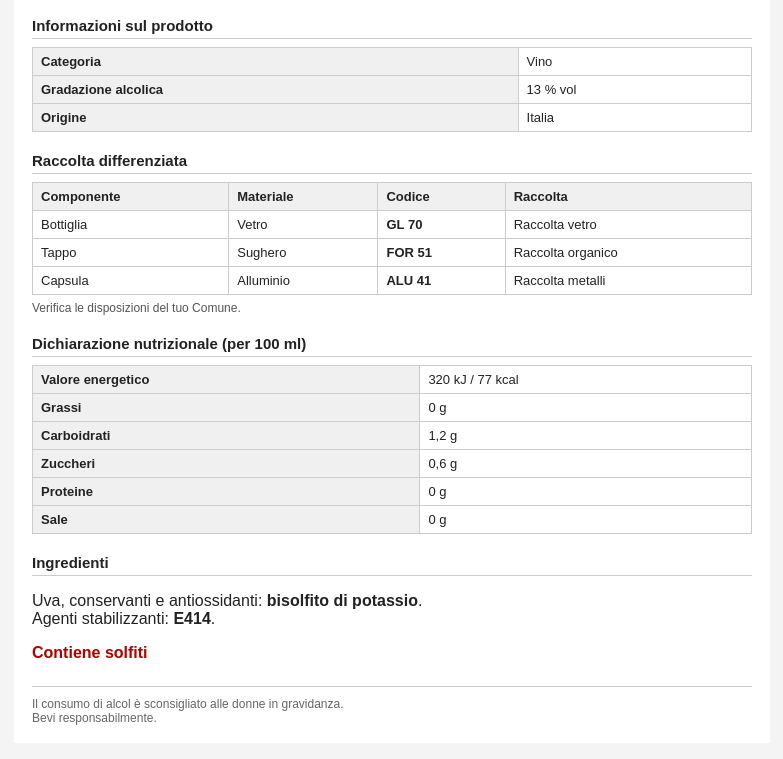
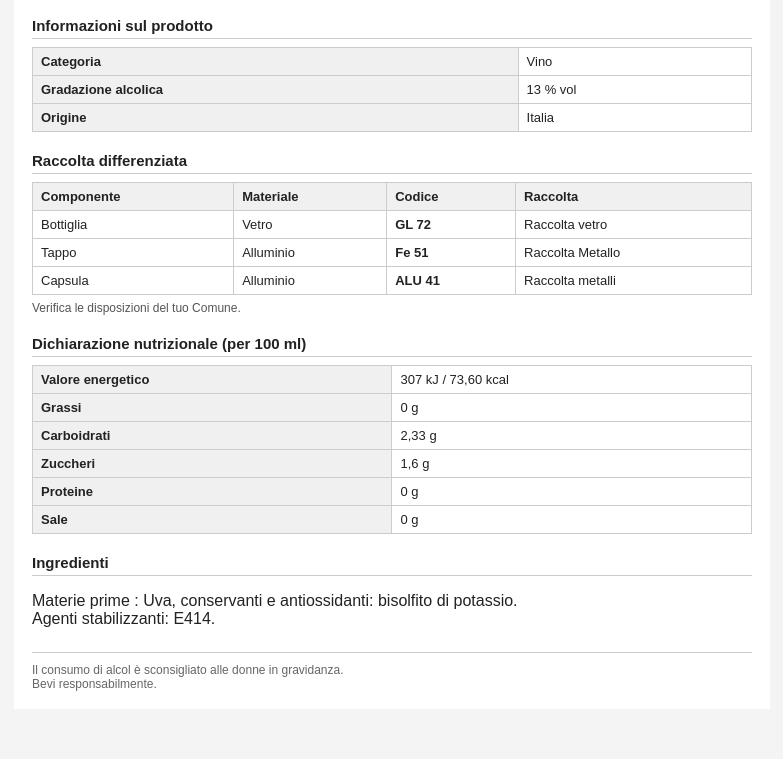
Before and after one commit to raspavincenzo/EtichettaDigitale, a plain HTML site: page index.html in a window 1280 px wide. Shown: the part 94-853 px from the top of the page, without its empty margins (248-1031 px from the left). After the commit the page ends 819 px from the top, so only its background shows below. Drawn offline with Linux system fonts and the light colour scheme.

Commit message:
Update index.html

```diff
--- a/index.html
+++ b/index.html
@@ -125,14 +125,14 @@ table th {
       <tr>
         <td>Bottiglia</td>
         <td>Vetro</td>
-        <td><strong>GL 70</strong></td>
+        <td><strong>GL 72</strong></td>
         <td>Raccolta vetro</td>
       </tr>
       <tr>
         <td>Tappo</td>
-        <td>Sughero</td>
-        <td><strong>FOR 51</strong></td>
-        <td>Raccolta organico</td>
+        <td>Alluminio</td>
+        <td><strong>Fe 51</strong></td>
+        <td>Raccolta Metallo</td>
       </tr>
       <tr>
         <td>Capsula</td>
@@ -152,7 +152,7 @@ table th {
     <table>
       <tr>
         <th>Valore energetico</th>
-        <td>320 kJ / 77 kcal</td>
+        <td>307 kJ / 73,60 kcal</td>
       </tr>
       <tr>
         <th>Grassi</th>
@@ -160,11 +160,11 @@ table th {
       </tr>
       <tr>
         <th>Carboidrati</th>
-        <td>1,2 g</td>
+        <td>2,33 g</td>
       </tr>
       <tr>
         <th>Zuccheri</th>
-        <td>0,6 g</td>
+        <td>1,6 g</td>
       </tr>
       <tr>
         <th>Proteine</th>
@@ -181,11 +181,12 @@ table th {
   <div class="section">
     <h2>Ingredienti</h2>
     <p>
-      Uva, conservanti e antiossidanti: <strong>bisolfito di potassio</strong>.<br>
-      Agenti stabilizzanti: <strong>E414</strong>.
+     Materie prime : Uva,
+      conservanti e antiossidanti: bisolfito di potassio</strong>.<br>
+      Agenti stabilizzanti: E414</strong>.
     </p>
     <p class="allergeni">
-      Contiene solfiti
+
     </p>
   </div>
 
```
